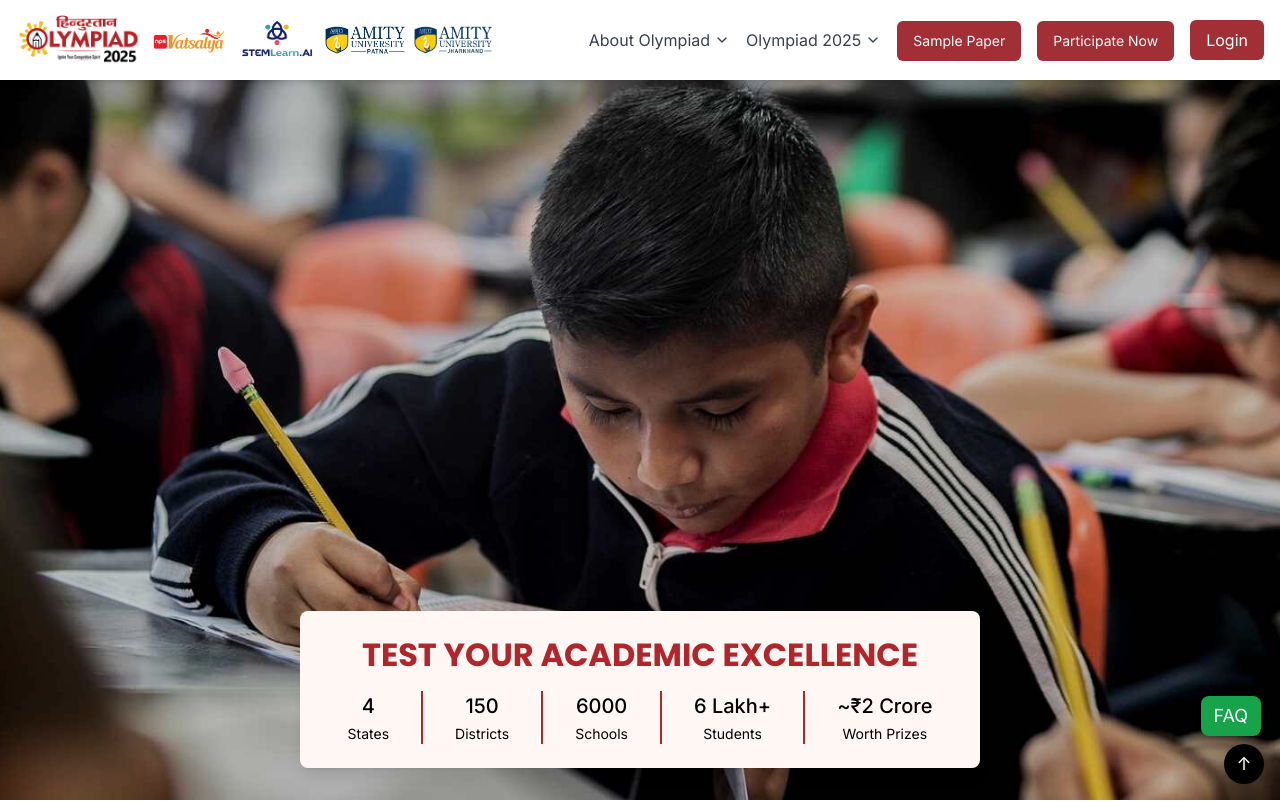
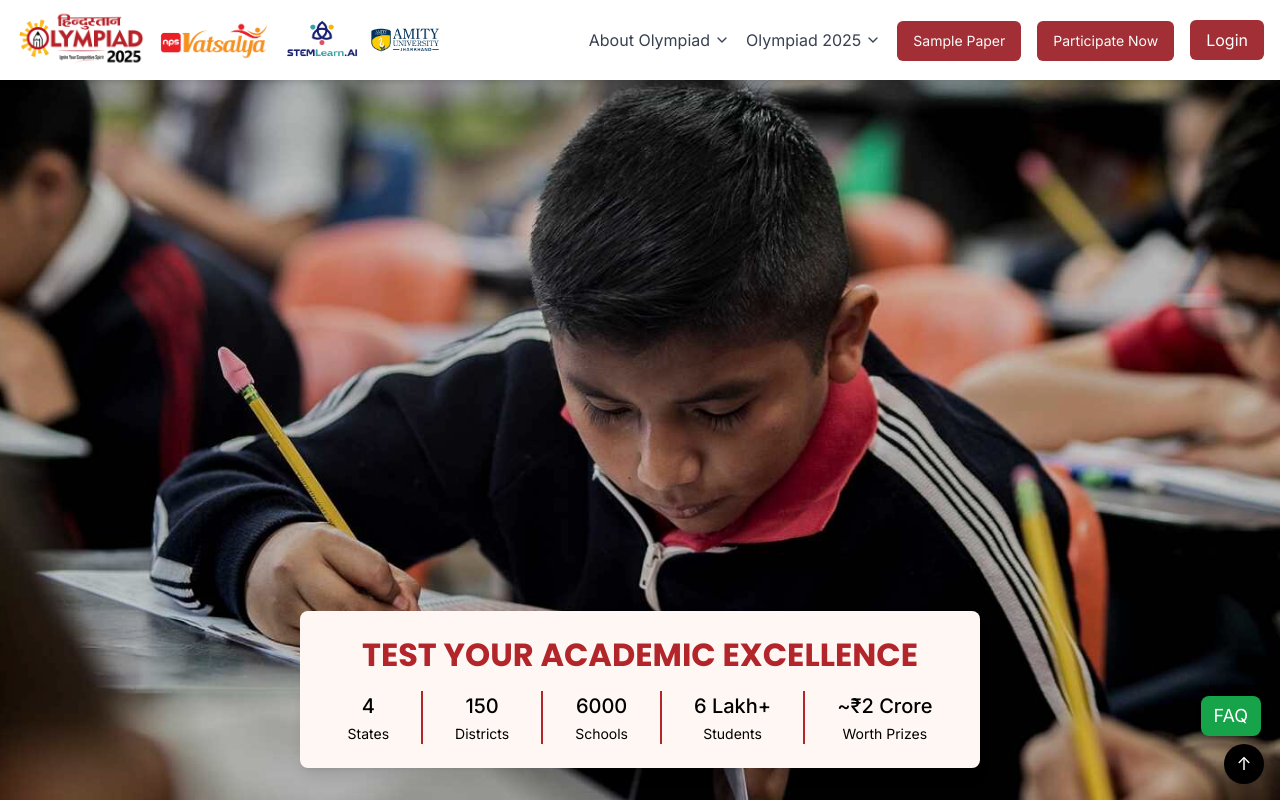
Before and after one commit to prakash9643/hindustan-olympiad-New, a Next.js app: page / in a window 1280 px wide. Shown: the top 802 px of the page. Built offline with nearby package versions, Linux system fonts and the light colour scheme.

Commit message:
Add files via upload

```diff
--- a/components/Navbar.tsx
+++ b/components/Navbar.tsx
@@ -106,8 +106,8 @@ export default function Navbar() {
                 <Image
                   src="/images/navbar/hindustan-olympiad-logo.png"
                   alt="Hindustan Olympiad Logo"
-                  width={125}
-                  height={125}
+                  width={130}
+                  height={130}
                   className="object-contain"
                   unoptimized
                 />
@@ -126,9 +126,9 @@ export default function Navbar() {
                 <div className="flex items-center h-[80px] cursor-pointer">
                   <Image
                     src="/images/navbar/NPS-Vatsalya_logo.png"
-                    alt="STEMLearn.AI-logo"
-                    width={80}
-                    height={80}
+                    alt="NPS-Vatsalya_logo"
+                    width={120}
+                    height={120}
                     className="object-contain"
                     unoptimized
                   />
@@ -151,23 +151,10 @@ export default function Navbar() {
               <Link href="#" onClick={() => handleCtaClick("hindustan_olympiad_2025", "article_top")}>
                 <div className="flex items-center h-[80px] cursor-pointer">
                   <Image
-                    src="/images/navbar/Amity University__Logo__Patna.jpg"
-                    alt="Amity University__Logo__Patna"
-                    width={80}
-                    height={80}
-                    className="object-contain"
-                    unoptimized
-                  />
-                </div>
-              </Link>
-              {/* Sponsor Logos */}
-              <Link href="#" onClick={() => handleCtaClick("hindustan_olympiad_2025", "article_top")}>
-                <div className="flex items-center h-[80px] cursor-pointer">
-                  <Image
                     src="/images/navbar/Amity University__Logo__Jharkhand.jpg"
                     alt="Amity University__Logo__Jharkhand"
-                    width={80}
-                    height={80}
+                    width={70}
+                    height={70}
                     className="object-contain"
                     unoptimized
                   />
--- a/components/Panel13.tsx
+++ b/components/Panel13.tsx
@@ -51,6 +51,7 @@ const Panel13: React.FC = () => {
 
   return (
     <>
+      {/* Sample paper */}
       <motion.section
         className="w-full bg-[#FFF7F3] py-12 px-2 flex justify-center"
         initial="hidden"
@@ -76,13 +77,13 @@ const Panel13: React.FC = () => {
               Start Your Prep
             </h2>
             <br />
-            <small className="text-[1rem] font-bold text-[#B2252A]" style={{ fontFamily: "Poppins, sans-serif" }}>Sample Paper</small>
+            <small className="text-[1.4rem] font-bold text-[#B2252A]" style={{ fontFamily: "Poppins, sans-serif" }}>Sample Paper</small>
             <div className="h-[2px] w-24 bg-black mt-4 mb-6 mx-auto md:mx-0" />
             <p className="text-base sm:text-lg md:text-lg font-medium text-[#2d2d2d] mb-5 text-center md:text-left">
               Practice &amp; prepare with our curated sample papers.
             </p>
             <button
-              className="rounded-xl bg-[#B2252A] text-white text-base sm:text-lg md:text-lg font-bold px-10 py-3 mt-1 shadow-sm transition hover:bg-[#8c171b] active:scale-95 text-center"
+              className="rounded-xl bg-[#B2252A] text-white text-base font-bold px-10 py-3 mt-1 shadow-sm transition hover:bg-[#8c171b] active:scale-95 text-center"
               onClick={() => {
                 handleCtaClick("sample_paper_coming_soon", "article_bottom");
                 setShowModal(true); // ✅ open modal
@@ -90,41 +91,6 @@ const Panel13: React.FC = () => {
             >
               Download Sample Paper
             </button>
-            <br />
-            <small className="text-[1rem] font-bold text-[#B2252A]" style={{ fontFamily: "Poppins, sans-serif" }}>Prep material and mock tests</small>
-            <div className="h-[2px] w-24 bg-black mt-4 mx-auto md:mx-0" />
-            <p className="text-base sm:text-lg md:text-lg font-medium text-[#2d2d2d] mb-5 text-center md:text-left mt-8">
-              Unlock <strong>Rs 500</strong> worth of prep material and mock tests for <strong>free.</strong>
-            </p>
-            <div className="relative flex flex-col items-center">
-              <button
-                className="relative w-[300px] overflow-hidden bg-gradient-to-r from-indigo-500 to-purple-500 text-white font-semibold px-6 py-3 rounded-xl text-lg shadow-md hover:shadow-lg transition-all duration-300"
-              >
-                Prep and Practice Zone
-              </button>
-
-              {/* Animated Coming Soon below button */}
-              <motion.span
-                className="md:absolute text-lg text-[#B2252A] font-bold"
-                initial={{ opacity: 0, y: 10 }}
-                animate={{ opacity: 1, y: 0 }}
-                transition={{
-                  repeat: Infinity,
-                  repeatType: "reverse",
-                  duration: 1.5,
-                  ease: "easeInOut",
-                }}
-                style={{ top: "20%", left: "105%", width: "100%" }}
-              >
-                Coming Soon
-              </motion.span>
-            </div>
-            <small className="mt-2 text-gray-600 text-center md:text-left font-bold">
-              Powered by
-              <span aria-hidden="true">
-                <img src="/STEMLearn.AI-logo-white.png" alt="(external link)" className="inline-block ml-1 w-12 h-12" />
-              </span>
-            </small>
           </motion.div>
 
           {/* Right: Image */}
@@ -149,6 +115,69 @@ const Panel13: React.FC = () => {
           </motion.div>
         </div>
       </motion.section>
+      {/* End Here */}
+
+      {/* Study Material And Preparetions */}
+      <motion.section
+        className="w-full bg-white py-16 px-2 flex justify-center"
+        initial="hidden"
+        whileInView="visible"
+        viewport={{ once: true, amount: 0.3 }}
+        variants={fadeUp}
+        id="sample-papers"
+      >
+        <div className="w-full max-w-6xl flex flex-col md:flex-row items-center gap-8 md:gap-8">
+          {/* Left: Heading + Line + Subheading + Button */}
+          <motion.div
+            className="flex flex-col items-center flex-1 mb-8 md:mb-0"
+            initial="hidden"
+            whileInView="visible"
+            viewport={{ once: true, amount: 0.3 }}
+            variants={fadeUp}
+            transition={{ delay: 0.2 }}
+          >
+            <h2
+              className="text-[1.75rem] sm:text-2xl md:text-[2.4rem] font-bold text-[#B2252A] leading-tight text-center md:text-left"
+              style={{ fontFamily: "Poppins, sans-serif" }}
+            >
+              Study material and mock tests
+            </h2>
+            <div className="h-[2px] w-24 bg-black mt-4 mx-auto md:mx-0" />
+            <p className="text-base sm:text-lg md:text-lg font-medium text-[#2d2d2d] mb-5 text-center md:text-left mt-8">
+              Unlock <strong>Rs 500</strong> worth of prep material and mock tests for <strong>free.</strong>
+            </p>
+            <div className="relative flex flex-col items-center">
+              <button
+                className="relative w-[300px] overflow-hidden bg-gradient-to-r from-indigo-500 to-purple-500 text-white font-semibold px-6 py-3 rounded-xl text-lg shadow-md hover:shadow-lg transition-all duration-300"
+              >
+                Study and Practice Zone
+              </button>
+
+              {/* Animated Coming Soon below button */}
+              <motion.span
+                className="text-[1.5rem] text-[#B2252A] font-bold"
+                initial={{ scale: 1 }}
+                animate={{ scale: [1, 1.2, 1] }} // zoom in and out
+                transition={{
+                  repeat: Infinity,
+                  duration: 0.2,
+                  ease: "easeInOut",
+                }}
+                style={{ width: "100%", marginTop: "1.5rem", textAlign: "center" }}
+              >
+                Coming Soon
+              </motion.span>
+            </div>
+            {/* <small className="mt-2 text-gray-600 text-center md:text-left font-bold">
+              Powered by
+              <span aria-hidden="true">
+                <img src="/STEMLearn.AI-logo-white.png" alt="(external link)" className="inline-block ml-1 w-12 h-12" />
+              </span>
+            </small> */}
+          </motion.div>
+        </div>
+      </motion.section>
+      {/* End Here */}
 
       {/* Popup modal */}
       <SamplePaperModal open={showModal} onClose={() => setShowModal(false)} />
--- a/components/Panel18.tsx
+++ b/components/Panel18.tsx
@@ -15,8 +15,8 @@ const poppins = Poppins({
 const sponsors = [
   { name: "NPS Vatsalya", logo: "/images/navbar/NPS-Vatsalya_logo.png", url: "#" },
   { name: "STEMLearn.AI", logo: "/images/navbar/STEMLearn.AI-logo-white.png", url: "#" },
-  { name: "Amity University Patna", logo: "/images/navbar/Amity University__Logo__Patna.jpg", url: "#" },
-  { name: "Amity University Jharkhand", logo: "/images/navbar/Amity University__Logo__Jharkhand.jpg", url: "#" },
+//   { name: "Amity University Patna", logo: "/images/navbar/Amity University__Logo__Patna.jpg", url: "#" },
+  { name: "Amity University", logo: "/images/navbar/Amity University__Logo__Jharkhand.jpg", url: "#" },
 ];
 
 // Animation variant
@@ -35,7 +35,7 @@ export default function PanelSponsors() {
   useEffect(() => {
     function onResize() {
       const w = window.innerWidth;
-      if (w >= 1024) setSlidesToShow(4);
+      if (w >= 1024) setSlidesToShow(3);
       else if (w >= 768) setSlidesToShow(2);
       else setSlidesToShow(1);
     }
@@ -99,7 +99,7 @@ export default function PanelSponsors() {
       {/* Carousel Container */}
       <div className="relative w-full max-w-6xl flex items-center justify-center px-2">
         {/* Prev Arrow */}
-        <motion.button
+        {/* <motion.button
           aria-label="Previous"
           onClick={prev}
           className="hidden md:flex absolute -left-8 z-20 top-1/2 -translate-y-1/2 bg-[#B2252A] text-white rounded-full w-11 h-11 text-2xl items-center justify-center shadow-lg"
@@ -109,7 +109,7 @@ export default function PanelSponsors() {
           transition={{ delay: 0.3 }}
         >
           &#8249;
-        </motion.button>
+        </motion.button> */}
 
         {/* Slider */}
         <motion.div
@@ -168,7 +168,7 @@ export default function PanelSponsors() {
         </motion.div>
 
         {/* Next Arrow */}
-        <motion.button
+        {/* <motion.button
           aria-label="Next"
           onClick={next}
           className="hidden md:flex absolute -right-8 z-20 top-1/2 -translate-y-1/2 bg-[#B2252A] text-white rounded-full w-11 h-11 text-2xl items-center justify-center shadow-lg"
@@ -178,7 +178,7 @@ export default function PanelSponsors() {
           transition={{ delay: 0.3 }}
         >
           &#8250;
-        </motion.button>
+        </motion.button> */}
       </div>
 
       {/* Mobile Arrows */}
```
